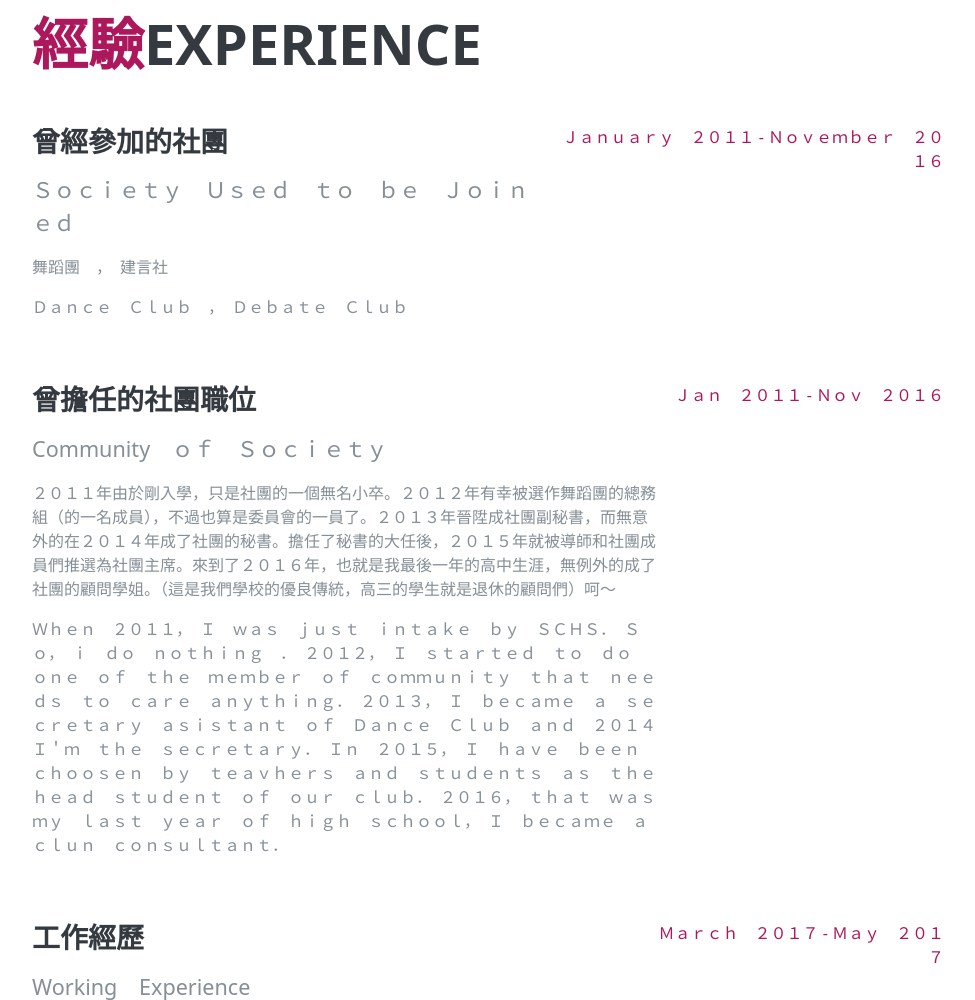
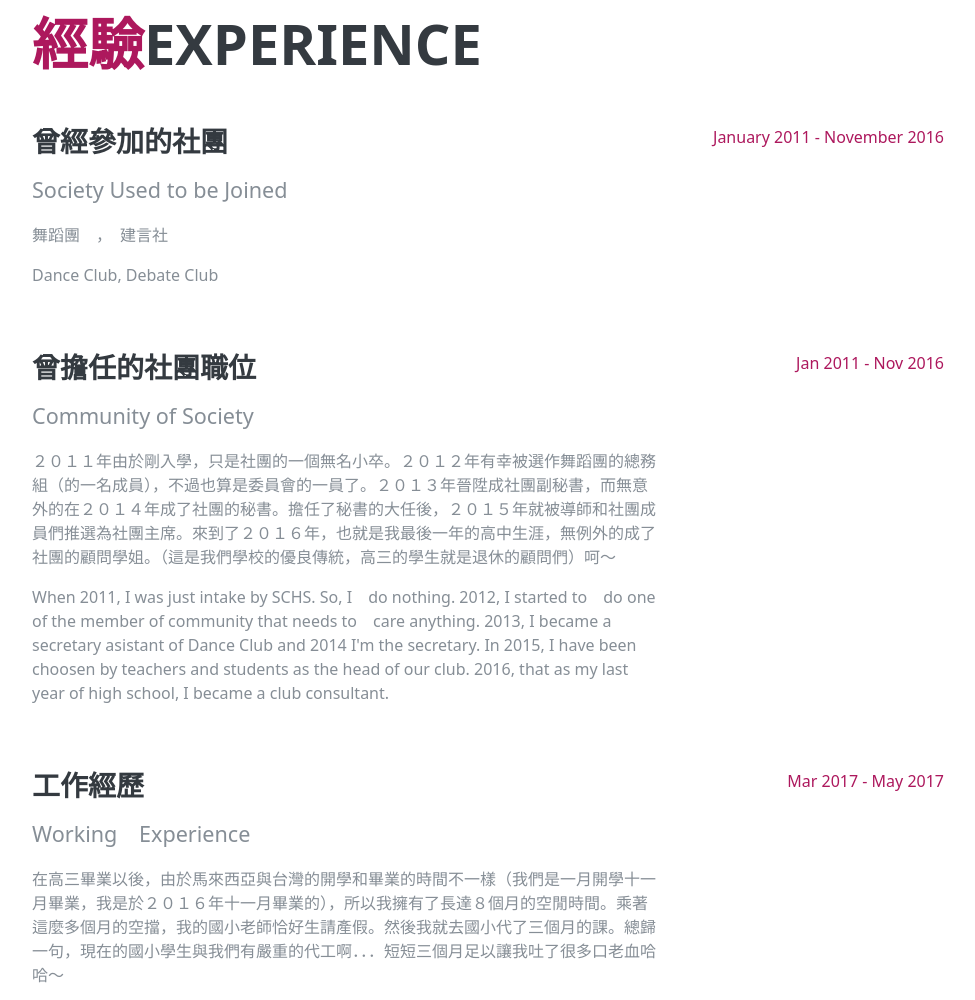
Before and after one commit to hiigx/hiigx.github.io, a website: page index.html in a window 1280 px wide. Shown: the part 1060-2060 px from the top of the page, without its empty margins (288-1263 px from the left). Drawn offline with Linux system fonts and the light colour scheme; a web font is replaced by a local one.

Commit message:
Update index.html

```diff
--- a/index.html
+++ b/index.html
@@ -112,24 +112,24 @@
           <div class="resume-item d-flex flex-column flex-md-row mb-5">
             <div class="resume-content mr-auto">
               <h3 class="mb-0">曾經參加的社團</h3>
-              <div class="subheading mb-3">Ｓｏｃｉｅｔｙ　Ｕｓｅｄ　ｔｏ　ｂｅ　Ｊｏｉｎｅｄ</div>
+              <div class="subheading mb-3">Society Used to be Joined</div>
               <p>舞蹈團　，　建言社　</p>
-			  <p>Ｄａｎｃｅ　Ｃｌｕｂ　，　Ｄｅｂａｔｅ　Ｃｌｕｂ　</p>
+			  <p>Dance Club, Debate Club　</p>
             </div>
             <div class="resume-date text-md-right">
-              <span class="text-primary">Ｊａｎｕａｒｙ　２０１１ - Ｎｏｖｅｍｂｅｒ　２０１６</span>
+              <span class="text-primary">January 2011 - November 2016</span>
             </div>
           </div>
 
           <div class="resume-item d-flex flex-column flex-md-row mb-5">
             <div class="resume-content mr-auto">
               <h3 class="mb-0">曾擔任的社團職位</h3>
-              <div class="subheading mb-3">Community　ｏｆ　Ｓｏｃｉｅｔｙ</div>
+              <div class="subheading mb-3">Community of Society</div>
               <p>２０１１年由於剛入學，只是社團的一個無名小卒。２０１２年有幸被選作舞蹈團的總務組（的一名成員），不過也算是委員會的一員了。２０１３年晉陞成社團副秘書，而無意外的在２０１４年成了社團的秘書。擔任了秘書的大任後，２０１５年就被導師和社團成員們推選為社團主席。來到了２０１６年，也就是我最後一年的高中生涯，無例外的成了社團的顧問學姐。（這是我們學校的優良傳統，高三的學生就是退休的顧問們）呵～ </p>
-			  <p> Ｗｈｅｎ　２０１１，　Ｉ　ｗａｓ　ｊｕｓｔ　ｉｎｔａｋｅ　ｂｙ　ＳＣＨＳ．　Ｓｏ，　ｉ　ｄｏ　ｎｏｔｈｉｎｇ　．　２０１２，　Ｉ　ｓｔａｒｔｅｄ　ｔｏ　ｄｏ　ｏｎｅ　ｏｆ　ｔｈｅ　ｍｅｍｂｅｒ　ｏｆ　ｃｏｍｍｕｎｉｔｙ　ｔｈａｔ　ｎｅｅｄｓ　ｔｏ　ｃａｒｅ　ａｎｙｔｈｉｎｇ．　２０１３，　Ｉ　ｂｅｃａｍｅ　ａ　ｓｅｃｒｅｔａｒｙ　ａｓｉｓｔａｎｔ　ｏｆ　Ｄａｎｃｅ　Ｃｌｕｂ　ａｎｄ　２０１４　Ｉ＇ｍ　ｔｈｅ　ｓｅｃｒｅｔａｒｙ．　Ｉｎ　２０１５，　Ｉ　ｈａｖｅ　ｂｅｅｎ　ｃｈｏｏｓｅｎ　ｂｙ　ｔｅａｖｈｅｒｓ　ａｎｄ　ｓｔｕｄｅｎｔｓ　ａｓ　ｔｈｅ　ｈｅａｄ　ｓｔｕｄｅｎｔ　ｏｆ　ｏｕｒ　ｃｌｕｂ．　２０１６，　ｔｈａｔ　ｗａｓ　ｍｙ　ｌａｓｔ　ｙｅａｒ　ｏｆ　ｈｉｇｈ　ｓｃｈｏｏｌ，　Ｉ　ｂｅｃａｍｅ　ａ　ｃｌｕｎ　ｃｏｎｓｕｌｔａｎｔ．</p>
+	      <p> When 2011, I was just intake by SCHS. So, I　do nothing. 2012, I started to　do one of the member of community that needs to　care anything. 2013, I became a secretary asistant of Dance Club and 2014 I'm the secretary. In 2015, I have been choosen by teachers and students as the head of our club. 2016, that as my last year of high school, I became a club consultant.</p>
             </div>
             <div class="resume-date text-md-right">
-              <span class="text-primary">Ｊａｎ　２０１１ - Ｎｏｖ　２０１６</span>
+              <span class="text-primary">Jan 2011 - Nov 2016</span>
             </div>
           </div>
 
@@ -138,10 +138,10 @@
               <h3 class="mb-0">工作經歷</h3>
               <div class="subheading mb-3">Working　Experience</div>
               <p>在高三畢業以後，由於馬來西亞與台灣的開學和畢業的時間不一樣（我們是一月開學十一月畢業，我是於２０１６年十一月畢業的），所以我擁有了長達８個月的空閒時間。乘著這麼多個月的空擋，我的國小老師恰好生請產假。然後我就去國小代了三個月的課。總歸一句，現在的國小學生與我們有嚴重的代工啊．．．短短三個月足以讓我吐了很多口老血哈哈～</p>
-			  <p>Ｗｈｅｎ　Ｉ　ｊｕｓｔ　ｇｒａｄｕａｔｅｄ　ｆｒｏｍ　ｈｉｇｈ　ｓｃｈｏｏｌ，　Ｉ　ｆｏｕｎｄ　ａ　ｊｏｂ　ｉｎ　ｍｙ　Ｐｒｉｍａｒｙ　Ｓｃｈｏｏｌ　ｂｅｃａｕｓｅ　ｔｈａｔ　ｗａｓ　ａ　ｔｅａｃｈｅｒ　ｎｅｅｄ　ｔｏ　ｔａｋｅ　ａ　ｍａｔｅｒｎｉｔｙ　ｌｅａｖｅ．　Ｓｏ，　Ｉ＇ｍ　ｔｈｅｒｅ　ｔｏ　ｂｅ　ａ　ｓｕｂｓｔｉｔｕｔｅ　ｔｅａｃｈｅｒ　ｆｏｒ　ｔｈｒｅｅ　ｍｏｎｔｈｓ．　Ｉ　ｆｏｕｎｄ　ｔｈａｔ　ｎｏｗａｄａｙｓ　ｔｈｅ　ｐｒｉｍａｒｙ　ｓｔｕｄｅｎｔｓ　ａｒｅ　ｎｏｔ　ｌｉｋｅ　ｕｓ　ｉｎ　ｔｈｅ　ｏｌｄ　ｔｉｍｅｓ．．．Ｂｙ　ｔｈｅ　ｗａｙ，　Ｉ　ｆｅｅｌ　ｓｏ　ｈａｐｐｙ　ｉｎ　ｔｈｅ　ｔｈｒｅｅ　ｍｏｎｔｈｓ．　ｔｈａｔ＇ｓ　ａ　ｕｎｆｏｒｇｅｔｔａｂｌｅ　ｅｘｐｅｒｉｅｎｃｅ！</p>
+	      <p>When I just graduated from high school, I found a jon in my primary school because that was a teacher need to take a maternity leave. So, I'm there to be a substitute teacher for three months. I found that student nowadays aren't like us in the old times... By the way, I feel so happy in the three months, that's an unforgettable experience!</p>
             </div>
             <div class="resume-date text-md-right">
-              <span class="text-primary">Ｍａｒｃｈ　２０１７ - Ｍａｙ　２０１７</span>
+              <span class="text-primary">Mar 2017 - May 2017</span>
             </div>
           </div>
 
```
